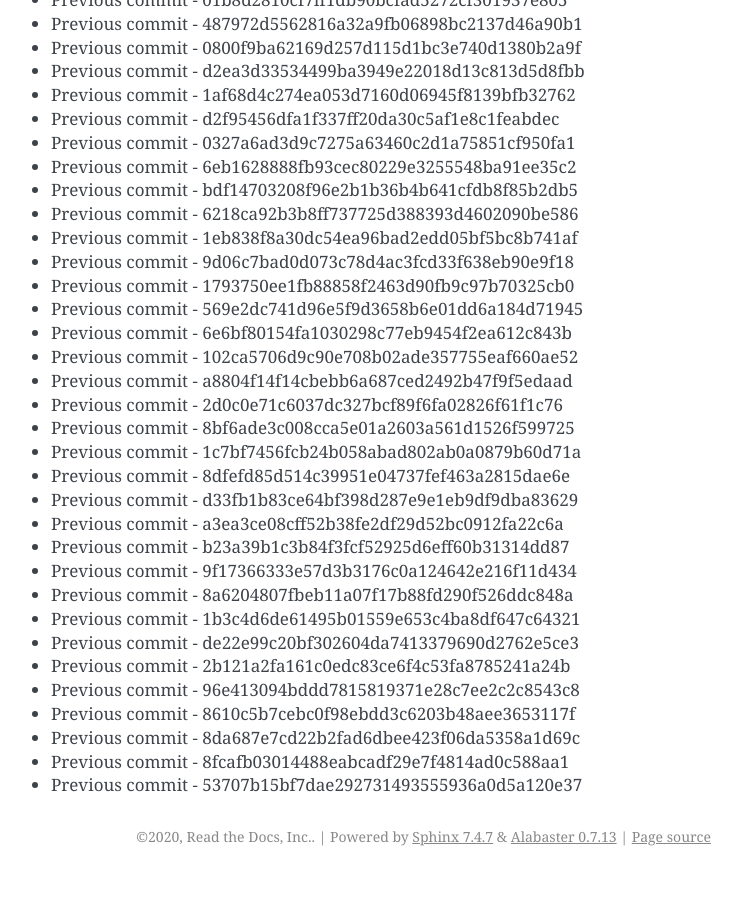
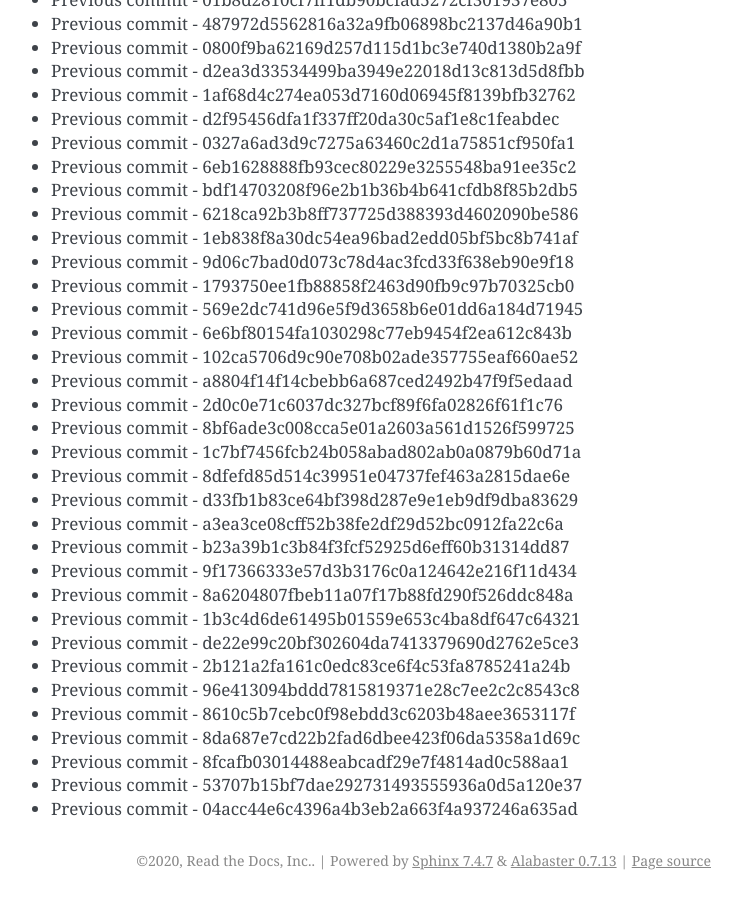
Before and after one commit to readthedocs/rtd-git-stresstest, a Sphinx documentation site: the page built from docs/updates.rst, in a window 1280 px wide and 900 px high, scrolled down 16647 px. Shown: the whole window, without its empty margins (399-1141 px from the left). Built offline with Sphinx 7.4.7, drawn with Linux system fonts in a browser that asks for light colours; before the commit the page ends 17523 px from its top, so only the background shows below that.

Commit message:
Generating commit from previous: 04acc44e6c4396a4b3eb2a663f4a937246a635ad

```diff
--- a/docs/updates.rst
+++ b/docs/updates.rst
@@ -731,3 +731,4 @@ It can be tested for any performance characteristics.
 * Previous commit - 8da687e7cd22b2fad6dbee423f06da5358a1d69c
 * Previous commit - 8fcafb03014488eabcadf29e7f4814ad0c588aa1
 * Previous commit - 53707b15bf7dae292731493555936a0d5a120e37
+* Previous commit - 04acc44e6c4396a4b3eb2a663f4a937246a635ad
```
